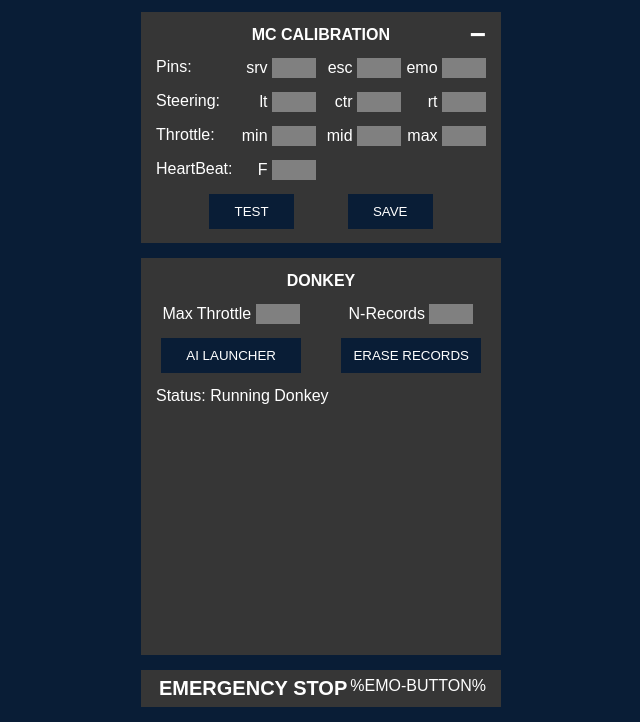
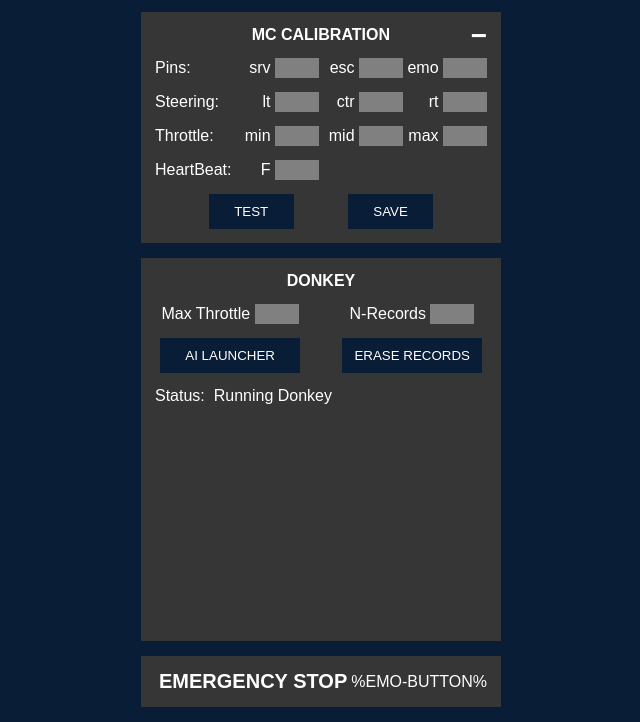
Before and after one commit to xlmentx/nodeMCU-32S, a plain HTML site: page data/index.html in a window 1280 px wide. Shown: the part 78-800 px from the top of the page, without its empty margins (319-959 px from the left). Drawn offline with Linux system fonts and the light colour scheme.

Commit message:
HTML cleanup

```diff
--- a/data/index.css
+++ b/data/index.css
@@ -10,15 +10,16 @@ body {
 }
 
 header {
-  display: inline-flex;
+  display: flex;
   font-size: 27px;
   margin: 15px 0px;
 }
 
 div {
+  width: 100%;
   background-color: #363636;
   margin-bottom: 15px;
-  padding: 7px 15px;
+  padding: 7px 0px;
   display: flex;
   flex-direction: column;
 }
@@ -64,15 +65,12 @@ h2 {
   align-items: center;
 }
 
-p {
-  display: flex;
-  margin: 7px 0px;
-}
-
 span {
-  width: 100%;
+  padding: 7px 14px;
+  width: auto;
   display: flex;
   justify-content: space-between;
+  align-items: center;
 }
 
 input {
@@ -118,6 +116,8 @@ button:hover {
   padding: 0;
   font-size: 28px;
   font-weight: bolder;
+  line-height: 5px;
+
 }
 
 button.off {
--- a/data/index.html
+++ b/data/index.html
@@ -20,70 +20,58 @@
     </header>
     <div id="mc" class="full">
       <span>
-        &emsp;
-        <p><b>MC CALIBRATION</b></p>
+        <label>&emsp;</label>
+        <b>MC CALIBRATION</b>
         <button id='resize'>&#8722</button>
       </span>
-      <p>
+      <span>
         <label class='cal-catagory'>Pins:</label>
-        <span>
         <label class='cal-option'>srv <input id="servo_pin" type="number" min="0" max="9999"></label>
         <label class='cal-option'>esc <input id="esc_pin" type="number" min="0" max="9999"></label>
         <label class='cal-option'>emo <input id="emo_pin" type="number" min="0" max="9999"></label>
       </span>
-      </p>
-      <p>
+      <span>
         <label class='cal-catagory'>Steering:</label>
-        <span>
         <label class='cal-option'>lt <input id="left_steer" type="number" min="0" max="9999"></label>
         <label class='cal-option'>ctr <input id="center_steer" type="number" min="0" max="9999"></label>
         <label class='cal-option'>rt <input id="right_steer" type="number" min="0" max="9999"></label>
       </span>
-      </p>
-      <p>
+      <span>
         <label class='cal-catagory'>Throttle:</label>
-        <span>
         <label class='cal-option'>min <input id="min_throttle" type="number" min="0" max="9999"></label>
         <label class='cal-option'>mid <input id="mid_throttle" type="number" min="0" max="9999"></label>
         <label class='cal-option'>max <input id="max_throttle" type="number" min="0" max="9999"></label>
       </span>
-      </p>
-      <p>
+      <span>
         <label class='cal-catagory'>HeartBeat:</label>
-        <span>
         <label class='cal-option'>F <input id="heartbeat" type="number" min="0" max="9999"></label>
         <label class='cal-option'>&nbsp</label>
         <label class='cal-option'>&nbsp</label>
       </span>
-      </p>
-      <p>
       <span>
-          &nbsp
+        <label>&nbsp</label>
         <button id='test' class="off">&emsp;TEST&emsp;</button>
         <button id='save' class="off">&emsp;SAVE&emsp;</button>
-          &nbsp
+        <label>&nbsp</label>
       </span>
-      </p>
     </div>
     <div id="donkey">
       <span>
-        &nbsp;
-        <p><b>DONKEY</b></p>
-        &nbsp;
+        <label>&nbsp</label>
+        <b>DONKEY</b>
+        <label>&nbsp</label>
       </span>
-      <p>
       <span>
         <label class="d-col">Max Throttle <input type="number" min="0" max="9999"></label>
         <label class="d-col">N-Records <input id=n_records type="number" min="0" max="9999"></label>
       </span>
-      </p>
-      <p>
       <span>
         <button id='ai' class="off">&emsp;AI LAUNCHER&emsp;</button>
         <button id='erase' class="off"> ERASE RECORDS </button>
       </span>
-      </p>
-      <p>Status:&nbsp; <label id="status">Running Donkey</label></p>
+      <span>
+        <label>Status:&nbsp; <label id="status">Running Donkey</label></label>
+      </span>
       <textarea readonly id="log" rows='1'></textarea>
     </div>
     <div>
```
Lines whose indentation alone changed are shown as unchanged.
